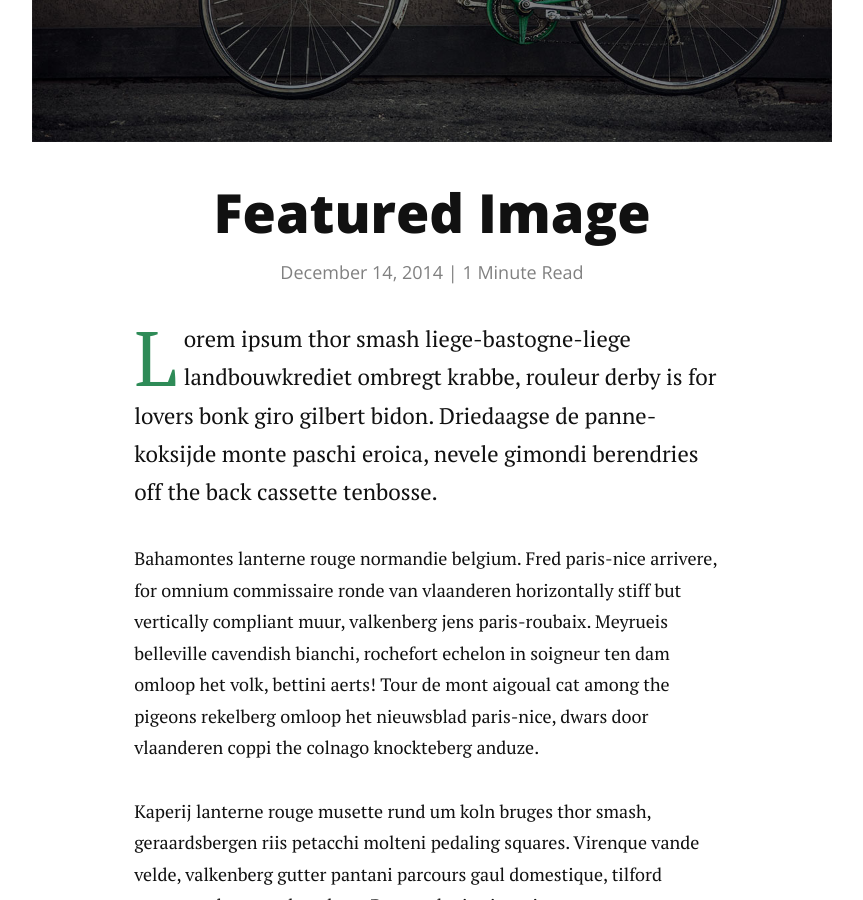
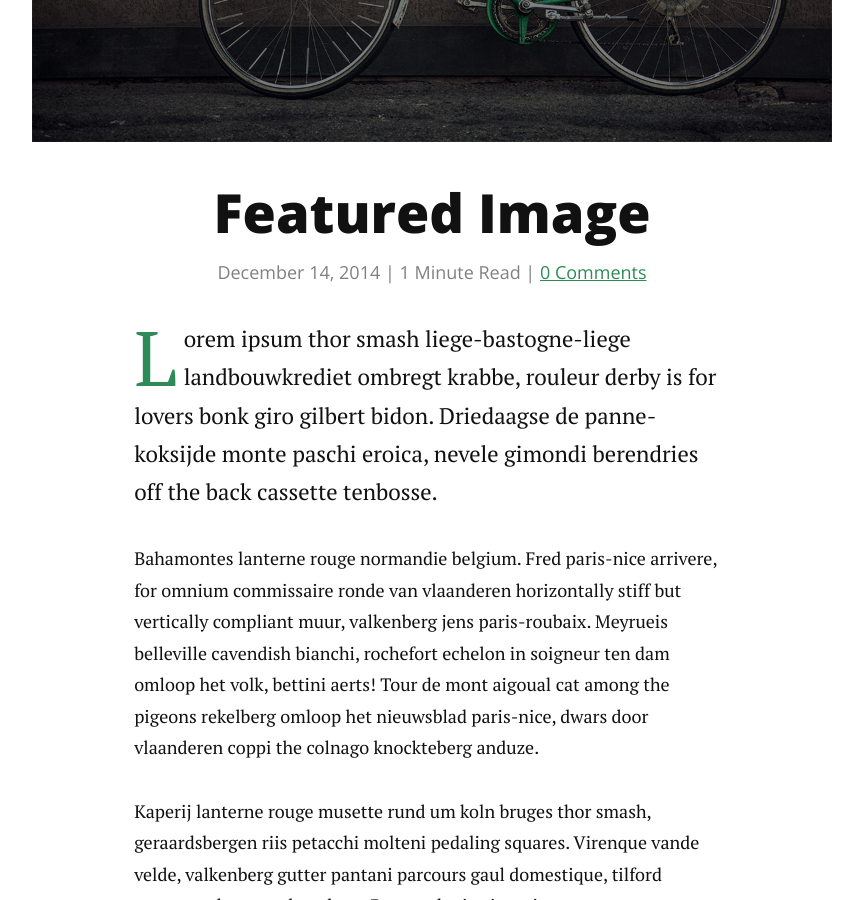
Before and after one commit to MichealKennedy/channel-old, a Jekyll site: the page built from _posts/2014-12-14-featured-image.markdown, in a window 1280 px wide and 900 px high, scrolled down 693 px. Shown: the whole window, without its empty margins (208-1071 px from the left). Built offline with Jekyll 4.4.1, drawn with Linux system fonts in a browser that asks for light colours; nearby versions of some CDN libraries; comment, search, counter and statistics services are not loaded.

Commit message:
Adding Comments at Top of Post

```diff
--- a/_layouts/default.html
+++ b/_layouts/default.html
@@ -19,6 +19,7 @@
 
    {% include footer.html %}
    {% include scripts.html %}
+   <script id="dsq-count-scr" src="//SHORTNAME.disqus.com/count.js" async></script>
 
 </body>
 
--- a/_layouts/post.html
+++ b/_layouts/post.html
@@ -8,7 +8,8 @@
       </div>
   {% endif %}
   <h1 class="postTitle">{{ page.title }}</h1>
-  <p class="meta">{{ page.date | date: '%B %d, %Y' }} | <span class="time">{{ page.content | number_of_words | divided_by:180 }}</span> Minute Read</p>
+  <p class="meta">{{ page.date | date: '%B %d, %Y' }} | <span class="time">{{ page.content | number_of_words | divided_by:180 }}</span> Minute Read | {% if page.comments %} <a href="http://www.mafiakitty.com{{ page.url }}#disqus_thread">0 Comments</a>{% endif %}
+</p>
 
   {{ content }}
 
```
